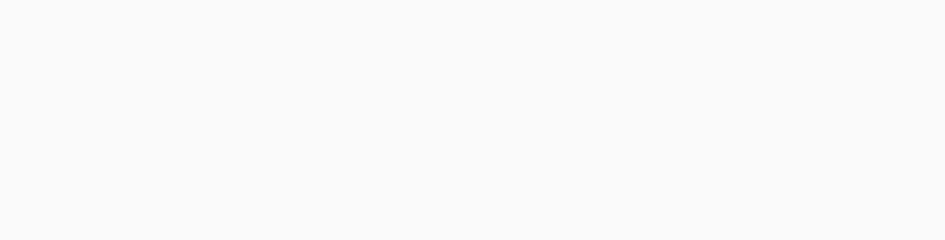
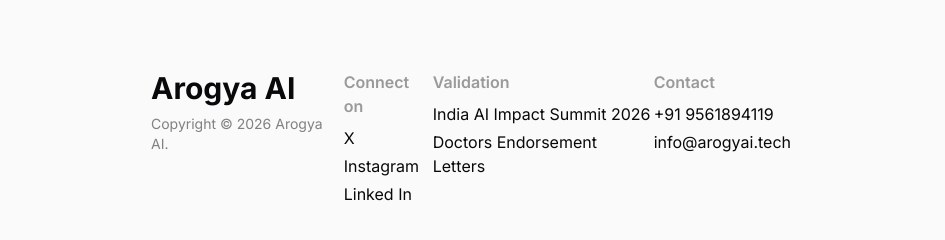
Before and after one commit to Nikh-on-Linux/Alpha-landingpage, a Next.js app: page / in a window 1280 px wide. Shown: the part 830-1070 px from the top of the page, without its empty margins (169-1114 px from the left). Before the commit the page ends 800 px from the top, so only its background shows below. Built offline with nearby package versions, Linux system fonts and the light colour scheme.

Commit message:
added footer and refinements

```diff
--- /dev/null
+++ b/app/components/footer.tsx
@@ -0,0 +1,37 @@
+import React from 'react'
+
+function Footer() {
+    return (
+        <section className='w-full relative px-80 py-25 flex items-start justify-between ' >
+            <div>
+                <span className='block font-sans text-3xl font-bold' >Arogya AI</span>
+                <span className='block font-sans text-sm text-foreground/50 mt-2' >Copyright © 2026 Arogya AI.</span>
+            </div>
+            <div className='flex flex-col gap-2' >
+                <span className='font-sans font-semibold text-foreground/40 select-none' >Connect on</span>
+                <ul className='gap-1 flex flex-col' >
+                    <li className='select-none cursor-pointer hover:text-foreground/80 hover:underline underline-offset-6' >X</li>
+                    <li className='select-none cursor-pointer hover:text-foreground/80 hover:underline underline-offset-6' >Instagram</li>
+                    <li className='select-none cursor-pointer hover:text-foreground/80 hover:underline underline-offset-6' >Linked In</li>
+                </ul>
+            </div>
+            <div className='flex flex-col gap-2' >
+                <span className='font-sans font-semibold text-foreground/40 select-none' >Validation</span>
+                <ul className='gap-1 flex flex-col' >
+                    <li className='select-none cursor-pointer hover:text-foreground/80 hover:underline underline-offset-6' >India AI Impact Summit 2026</li>
+                    <li className='select-none cursor-pointer hover:text-foreground/80 hover:underline underline-offset-6' >Doctors Endorsement Letters</li>
+                </ul>
+            </div>
+            <div className='flex flex-col gap-2' >
+                <span className='font-sans font-semibold text-foreground/40 select-none' >Contact</span>
+                <ul className='gap-1 flex flex-col' >
+                    <li className='cursor-pointer hover:text-foreground/80 underline-offset-6' >+91 9561894119</li>
+                    <li className='cursor-pointer hover:text-foreground/80  underline-offset-6' >info@arogyai.tech</li>
+                </ul>
+            </div>
+
+        </section>
+    )
+}
+
+export default Footer
--- a/app/components/header.tsx
+++ b/app/components/header.tsx
@@ -6,7 +6,7 @@
 function Header({ className }: { className?: String }) {
     const router = useRouter();
     return (
-        <header className={`w-full ${className} fixed top-0 left-0 z-50 flex items-center justify-center pt-4 px-4`} >
+        <header className={`w-full ${className} fixed top-0 left-0 z-50 flex items-center bg-background justify-center pt-4 px-4`} >
             <div className='flex flex-row max-w-7xl w-full items-center justify-between px-6 py-4' >
                 <div className='flex flex-row items-center justify-center gap-8' >
                     <div className='flex-shrink-0' >
@@ -16,7 +16,6 @@
                         <ul className='flex flex-row text-sm font-medium items-center gap-6 select-none cursor-pointer' >
                             <Link href={"/philosophy"} className='navitem' >Philosophy</Link>
                             <li className='navitem' >How it works</li>
-                            <li className='navitem'>Contact Us</li>
                         </ul>
                     </nav>
                 </div>
--- a/app/layout.tsx
+++ b/app/layout.tsx
@@ -2,6 +2,7 @@
 import { Inter } from "next/font/google";
 import "./globals.css";
 import Header from "./components/header";
+import Footer from "./components/footer";
 
 const inter = Inter({
   subsets: ["latin"],
@@ -23,6 +24,7 @@
       <body className="min-h-full flex flex-col font-sans bg-background text-foreground overflow-x-hidden">
         <Header />
         {children}
+        <Footer />
       </body>
     </html>
   );
```
